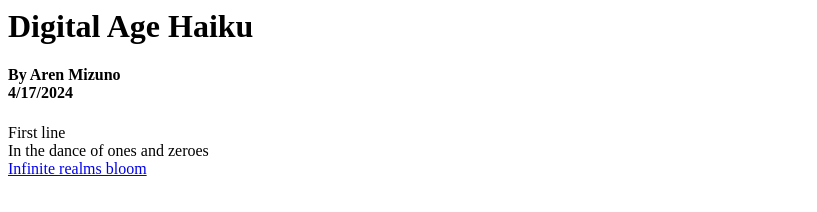
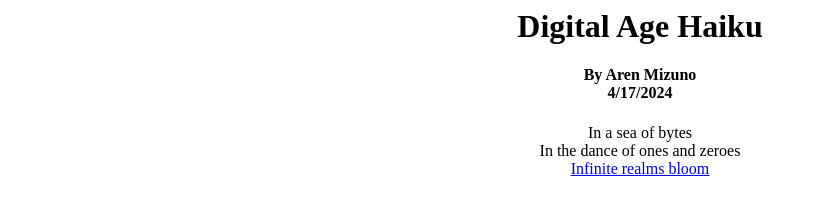
Before and after one commit to arenmizuno/haiku-aren, a plain HTML site: page index.html in a window 1280 px wide. Shown: the whole page, without its empty margins (0-817 px from the left). Drawn offline with Linux system fonts and the light colour scheme.

Commit message:
centered

```diff
--- a/index.html
+++ b/index.html
@@ -8,7 +8,7 @@
     4/17/2024
   </h4>
   <a>
-    First line
+    In a sea of bytes
     <br>
     In the dance of ones and zeroes
     <br>
@@ -16,3 +16,11 @@
   <a href="link"> Infinite realms bloom
   </a>
 </main>
+
+<style>
+  /*use css to change color, font, format... */
+  main {
+    background-color: white;
+    text-align: center;
+  }
+</style>
```
